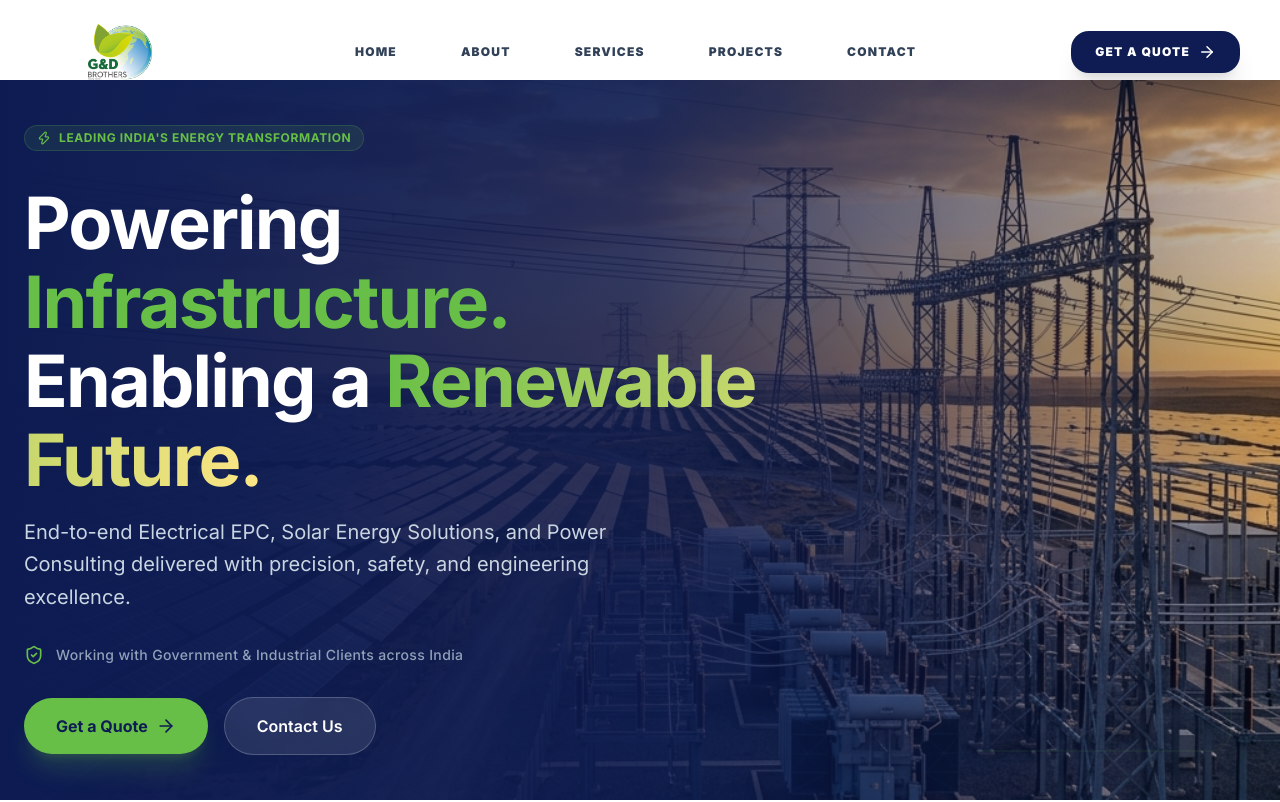
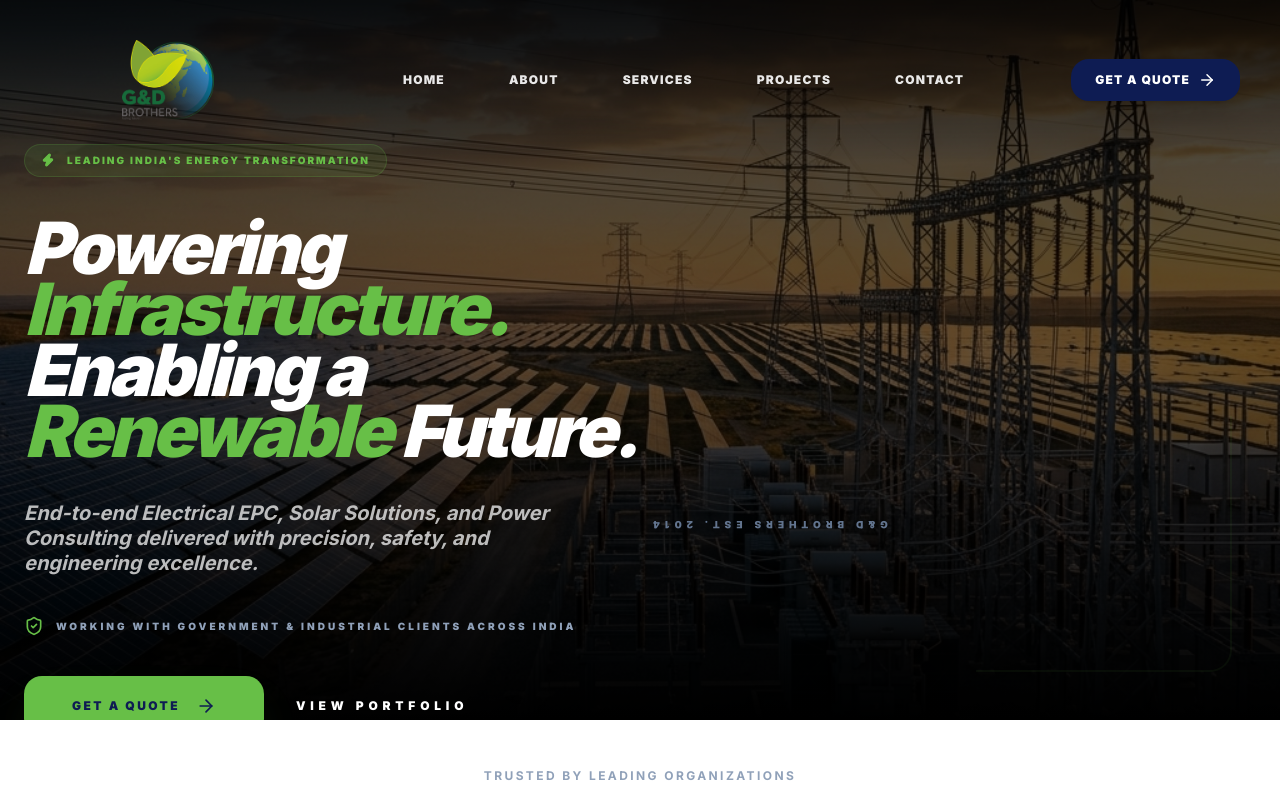
Before and after one commit to avhadenterprices11/solar-template, a Next.js app: page / in a window 1280 px wide. Shown: the top 802 px of the page. Built offline with nearby package versions, Linux system fonts and the light colour scheme.

Commit message:
feat: implement core layout components, global styles, and hero sections for pages

```diff
--- a/src/app/layout.tsx
+++ b/src/app/layout.tsx
@@ -38,7 +38,7 @@ export default function RootLayout({
     >
       <body className="min-h-full flex flex-col bg-white dark:bg-brand-navy text-slate-900 dark:text-brand-gray">
         <Navbar />
-        <main className="flex-grow pt-20">
+        <main className="flex-grow">
           {children}
         </main>
         <Footer />
--- a/src/components/layout/Navbar.tsx
+++ b/src/components/layout/Navbar.tsx
@@ -5,6 +5,7 @@ import Link from "next/link";
 import Image from "next/image";
 import { cn } from "@/lib/utils";
 import { Menu, X, ArrowRight, ArrowUpRight } from "lucide-react";
+import { usePathname } from "next/navigation";
 
 const navLinks = [
   { name: "Home", href: "/" },
@@ -17,6 +18,8 @@ const navLinks = [
 export function Navbar() {
   const [isScrolled, setIsScrolled] = useState(false);
   const [mobileMenuOpen, setMobileMenuOpen] = useState(false);
+  const pathname = usePathname();
+  const isHomePage = pathname === "/";
 
   useEffect(() => {
     const handleScroll = () => {
@@ -30,22 +33,22 @@ export function Navbar() {
     <header
       className={cn(
         "fixed top-0 left-0 right-0 z-50 transition-all duration-500 ease-out flex justify-center px-4",
-        isScrolled ? "pt-4" : "pt-0"
+        isScrolled ? "pt-4" : isHomePage ? "pt-0 bg-gradient-to-b from-black/60 to-transparent" : "pt-0"
       )}
     >
       <div
         className={cn(
-          "w-full transition-all duration-500 ease-out flex items-center justify-between px-6 py-3",
+          "w-full transition-all duration-500 ease-out flex items-center justify-between px-6 py-4",
           isScrolled
             ? "max-w-4xl bg-white/80 dark:bg-slate-900/80 backdrop-blur-xl border border-slate-200/50 dark:border-slate-800/50 rounded-full shadow-[0_20px_50px_rgba(0,0,0,0.1)]"
-            : "max-w-7xl bg-transparent py-6 border-transparent rounded-none"
+            : "max-w-7xl bg-transparent py-10 border-transparent rounded-none"
         )}
       >
         {/* Logo */}
         <Link href="/" className="flex items-center gap-2 group">
           <div className={cn(
             "relative transition-all duration-500 group-hover:scale-105",
-            isScrolled ? "w-32 h-10" : "w-40 h-14"
+            isScrolled ? "w-44 h-12" : "w-64 h-20"
           )}>
             <Image
               src="/images/G&D Brothers Logo.png"
@@ -70,7 +73,7 @@ export function Navbar() {
                 "text-xs uppercase tracking-widest font-black transition-all duration-300 px-4 py-2 rounded-full",
                 isScrolled
                   ? "text-brand-gray0 dark:text-slate-400 hover:text-brand-navy dark:hover:text-white hover:bg-white dark:hover:bg-slate-900 shadow-sm shadow-transparent hover:shadow-black/5"
-                  : "text-slate-700 dark:text-slate-200 hover:text-brand-green"
+                  : (isHomePage ? "text-white/90 hover:text-brand-green" : "text-brand-navy hover:text-brand-green")
               )}
             >
               {link.name}
--- a/src/components/sections/Hero.tsx
+++ b/src/components/sections/Hero.tsx
@@ -5,7 +5,7 @@ import { ArrowRight, ShieldCheck, Zap } from "lucide-react";
 
 export function Hero() {
   return (
-    <section className="relative min-h-[90vh] flex items-center overflow-hidden">
+    <section className="relative h-[90vh] flex items-center overflow-hidden">
       {/* Background Image with Overlay */}
       <div className="absolute inset-0 z-0">
         <Image
@@ -15,49 +15,57 @@ export function Hero() {
           className="object-cover"
           priority
         />
-        <div className="absolute inset-0 bg-gradient-to-r from-brand-navy via-brand-navy/80 to-transparent" />
-        <div className="absolute inset-0 bg-brand-navy/20" />
+        <div className="absolute inset-0 bg-black/60" />
+        <div className="absolute inset-0 bg-gradient-to-t from-black via-transparent to-black/40" />
       </div>
 
       <div className="container mx-auto px-6 relative z-10">
-        <div className="max-w-3xl space-y-8">
+        <div className="max-w-4xl space-y-10 pt-32 md:pt-40">
           {/* Badge */}
-          <div className="inline-flex items-center gap-2 px-3 py-1 bg-brand-green/10 border border-brand-green/20 rounded-full text-brand-green text-xs font-bold uppercase tracking-wider animate-in fade-in slide-in-from-left-4 duration-700">
-            <Zap size={14} />
+          <div className="inline-flex items-center gap-3 px-4 py-2 bg-brand-green/10 border border-brand-green/20 rounded-full text-brand-green text-[10px] font-black uppercase tracking-[0.2em] animate-in fade-in slide-in-from-left-4 duration-1000">
+            <Zap size={14} className="fill-brand-green" />
             Leading India&apos;s Energy Transformation
           </div>
 
-          {/* Headlines */}
-          <div className="space-y-4">
-            <h1 className="text-5xl md:text-7xl font-bold text-white tracking-tight leading-[1.1] animate-in fade-in slide-in-from-top-4 duration-700 delay-100">
-              Powering <span className="text-brand-green">Infrastructure.</span><br />
-              Enabling a <span className="bg-clip-text text-transparent bg-gradient-to-r from-brand-green to-amber-200">Renewable Future.</span>
-            </h1>
-            <p className="text-lg md:text-xl text-slate-300 max-w-2xl leading-relaxed animate-in fade-in slide-in-from-top-4 duration-700 delay-200">
-              End-to-end Electrical EPC, Solar Energy Solutions, and Power Consulting delivered with precision, safety, and engineering excellence.
+          <h1 className="text-4xl md:text-6xl lg:text-7xl font-black text-white leading-[0.85] italic tracking-tighter animate-in fade-in slide-in-from-bottom-8 duration-1000 delay-200">
+            Powering <br/>
+            <span className="text-brand-green">Infrastructure.</span> <br/>
+            Enabling a <br/>
+            <span className="text-brand-green">Renewable</span> Future.
+          </h1>
+
+          <div className="flex flex-col md:flex-row gap-12 items-start animate-in fade-in slide-in-from-bottom-10 duration-1000 delay-400">
+            <p className="text-lg md:text-xl text-brand-gray/80 font-bold leading-tight italic max-w-xl">
+              End-to-end Electrical EPC, Solar Solutions, and Power Consulting delivered with precision, safety, and engineering excellence.
             </p>
+
+            <div className="hidden md:block pt-4">
+              <div className="text-[10px] font-black text-slate-500 uppercase tracking-[0.5em] writing-vertical-rl rotate-180">
+                G&D BROTHERS EST. 2014
+              </div>
+            </div>
           </div>
 
           {/* Trust Line */}
-          <div className="flex items-center gap-3 text-slate-400 animate-in fade-in duration-700 delay-300">
+          <div className="flex items-center gap-3 text-slate-400 animate-in fade-in duration-700 delay-500">
             <ShieldCheck className="text-brand-green" size={20} />
-            <span className="text-sm font-medium tracking-wide">Working with Government & Industrial Clients across India</span>
+            <span className="text-[10px] font-black uppercase tracking-[0.3em]">Working with Government & Industrial Clients across India</span>
           </div>
 
           {/* CTA Buttons */}
-          <div className="flex flex-col sm:flex-row items-center gap-4 animate-in fade-in slide-in-from-bottom-4 duration-700 delay-500">
+          <div className="flex flex-col sm:flex-row items-center gap-8 animate-in fade-in slide-in-from-bottom-8 duration-700 delay-700">
             <Link
-              href="/quote"
-              className="w-full sm:w-auto inline-flex items-center justify-center gap-2 bg-brand-green text-brand-navy px-8 py-4 rounded-full font-bold hover:bg-brand-green transition-all hover:gap-3 group shadow-xl shadow-brand-green/20"
+              href="/contact"
+              className="w-full sm:w-auto inline-flex items-center justify-center gap-4 bg-brand-green text-brand-navy px-12 py-5 rounded-2xl font-black text-xs uppercase tracking-[0.2em] hover:bg-white hover:scale-105 transition-all duration-500 shadow-2xl shadow-brand-green/20 group"
             >
               Get a Quote
-              <ArrowRight size={20} className="group-hover:translate-x-1 transition-transform" />
+              <ArrowRight size={20} className="group-hover:translate-x-2 transition-transform duration-500" />
             </Link>
             <Link
-              href="/contact"
-              className="w-full sm:w-auto inline-flex items-center justify-center gap-2 bg-white/10 hover:bg-white/20 backdrop-blur-sm text-white border border-white/20 px-8 py-4 rounded-full font-semibold transition-colors"
+              href="/projects"
+              className="w-full sm:w-auto inline-flex items-center justify-center gap-2 text-white font-black text-xs uppercase tracking-[0.4em] hover:text-brand-green transition-colors py-5"
             >
-              Contact Us
+              View Portfolio
             </Link>
           </div>
         </div>
--- a/src/components/sections/about/AboutHero.tsx
+++ b/src/components/sections/about/AboutHero.tsx
@@ -16,7 +16,7 @@ export function AboutHero() {
         <div className="absolute inset-0 bg-brand-navy/70 backdrop-blur-[2px]" />
       </div>
 
-      <div className="container mx-auto px-6 relative z-10 text-center lg:text-left">
+      <div className="container mx-auto px-6 relative z-10 text-center lg:text-left pt-40 md:pt-48">
         <div className="max-w-4xl space-y-6">
           <div className="inline-flex items-center gap-2 px-3 py-1 bg-brand-green/10 border border-brand-green/20 rounded-full text-brand-green text-xs font-bold uppercase tracking-widest animate-in fade-in slide-in-from-left-4 duration-700">
             About the Company
--- a/src/components/sections/contact/ContactHero.tsx
+++ b/src/components/sections/contact/ContactHero.tsx
@@ -3,7 +3,7 @@ import { cn } from "@/lib/utils";
 
 export function ContactHero() {
   return (
-    <section className="relative pt-24 pb-12 bg-white overflow-hidden">
+    <section className="relative pt-32 md:pt-40 pb-12 bg-white overflow-hidden">
       {/* Refined Background Elements */}
 
 
--- a/src/components/sections/services/SingleServiceHero.tsx
+++ b/src/components/sections/services/SingleServiceHero.tsx
@@ -11,14 +11,14 @@ interface SingleServiceHeroProps {
 
 export function SingleServiceHero({ title, subtext, image }: SingleServiceHeroProps) {
   return (
-    <section className="relative min-h-[auto] flex items-center bg-white pt-20 pb-10 md:pt-24 md:pb-12 overflow-hidden">
+    <section className="relative pt-32 md:pt-40 pb-12 bg-white overflow-hidden">
 
 
       <div className="container mx-auto px-6 relative z-10">
         <div className="flex flex-col lg:flex-row items-center gap-12 lg:gap-20">
 
           {/* Content Column */}
-          <div className="lg:w-1/2 space-y-6 md:space-y-8">
+          <div className="lg:w-1/2 space-y-6 md:space-y-8 pt-40 md:pt-48">
             <div className="space-y-4 md:space-y-6">
               <div className="flex items-center gap-3 animate-in fade-in slide-in-from-left-8 duration-1000">
                 <div className="w-12 h-1 bg-brand-green rounded-full" />
```
